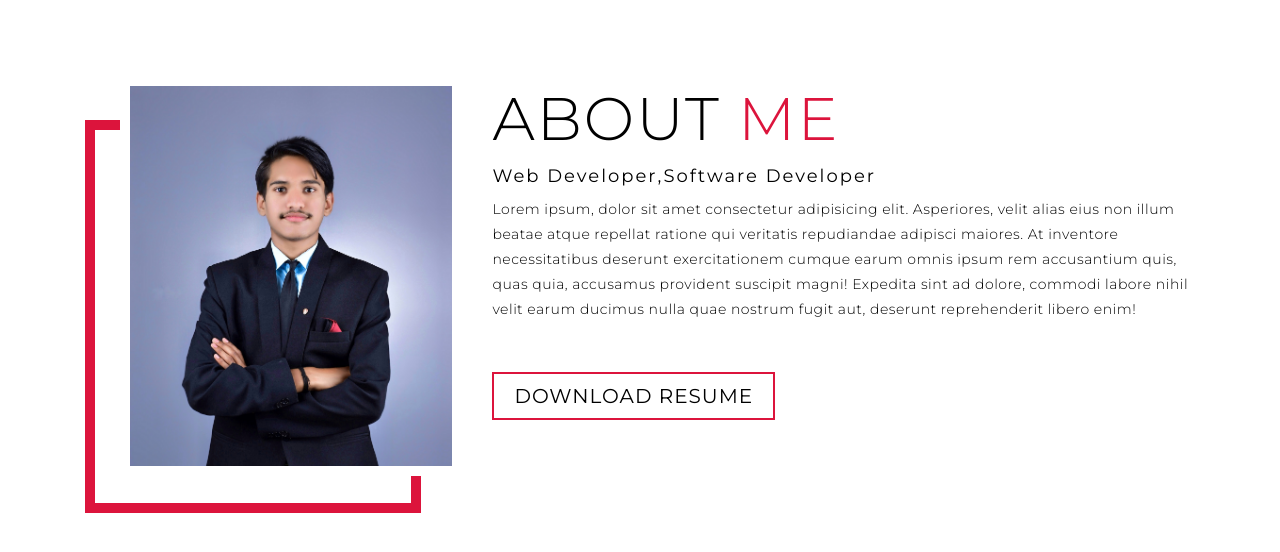
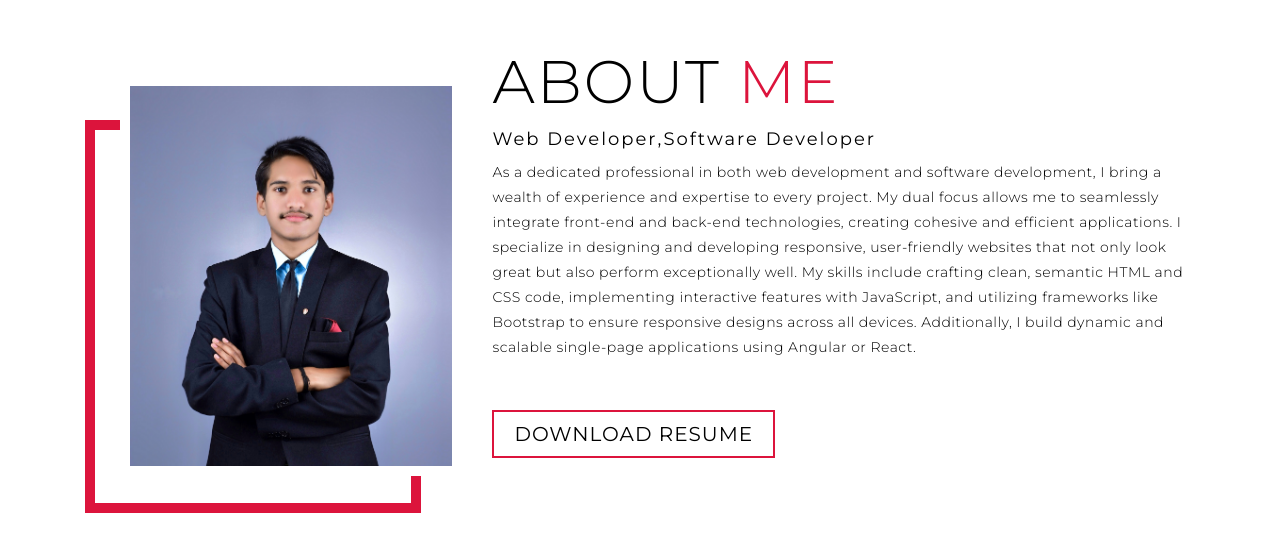
Before and after one commit to pawarganeshb/portfolio, a plain HTML site: page index.html in a window 1280 px wide. Shown: the part 4322-4874 px from the top of the page. Drawn offline with Linux system fonts and the light colour scheme; a script that the page names is missing.

Commit message:
Update index.html

```diff
--- a/index.html
+++ b/index.html
@@ -191,12 +191,7 @@
             <div class="col-right">
                 <h1 class="section-title">About <span>me</span></h1>
                 <h2>Web Developer,Software Developer</h2>
-                <p>Lorem ipsum, dolor sit amet consectetur adipisicing elit. Asperiores, velit alias eius non illum
-                    beatae atque repellat ratione qui veritatis repudiandae adipisci maiores. At inventore
-                    necessitatibus deserunt exercitationem cumque earum
-                    omnis ipsum rem accusantium quis, quas quia, accusamus provident suscipit magni! Expedita sint ad
-                    dolore, commodi labore nihil velit earum ducimus nulla quae nostrum fugit aut, deserunt
-                    reprehenderit libero enim!</p>
+                <p>As a dedicated professional in both web development and software development, I bring a wealth of experience and expertise to every project. My dual focus allows me to seamlessly integrate front-end and back-end technologies, creating cohesive and efficient applications. I specialize in designing and developing responsive, user-friendly websites that not only look great but also perform exceptionally well. My skills include crafting clean, semantic HTML and CSS code, implementing interactive features with JavaScript, and utilizing frameworks like Bootstrap to ensure responsive designs across all devices. Additionally, I build dynamic and scalable single-page applications using Angular or React.</p>
                 <a href="https://drive.google.com/file/d/1xRvqdWUp1etmAbQXaZXI01XycQYSBNGR/view?usp=sharing"
                     target="_blank" class="cta">Download Resume</a>
             </div>
```
